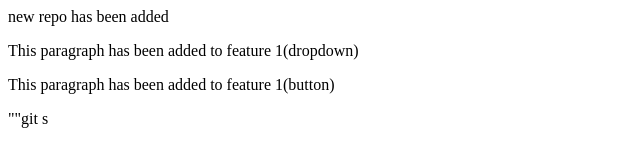
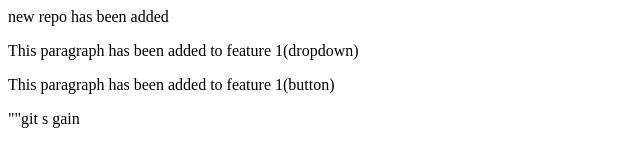
Before and after one commit to Abhi8911/localRepo, a plain HTML site: page index.html in a window 1280 px wide. Shown: the full height of the page, 0-640 px from the left. Drawn offline with Linux system fonts and the light colour scheme.

Commit message:
trying to cerate conflict

```diff
--- a/index.html
+++ b/index.html
@@ -1,3 +1,4 @@
 <p>new repo has been added</p>
 <p>This paragraph has been added to feature 1(dropdown)</p><p>This paragraph has been added to feature 1(button)</p>
 <a>""git s</a>
+<a>gain</a>
```
